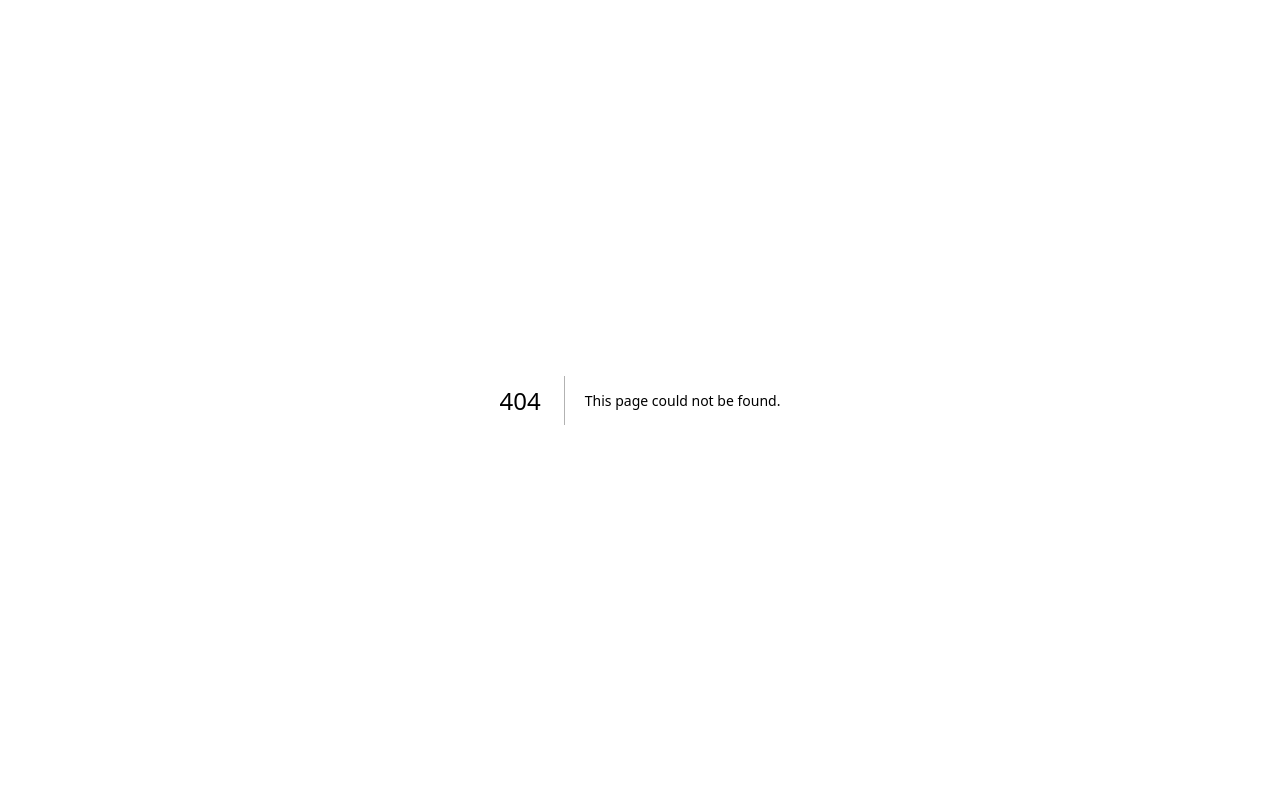
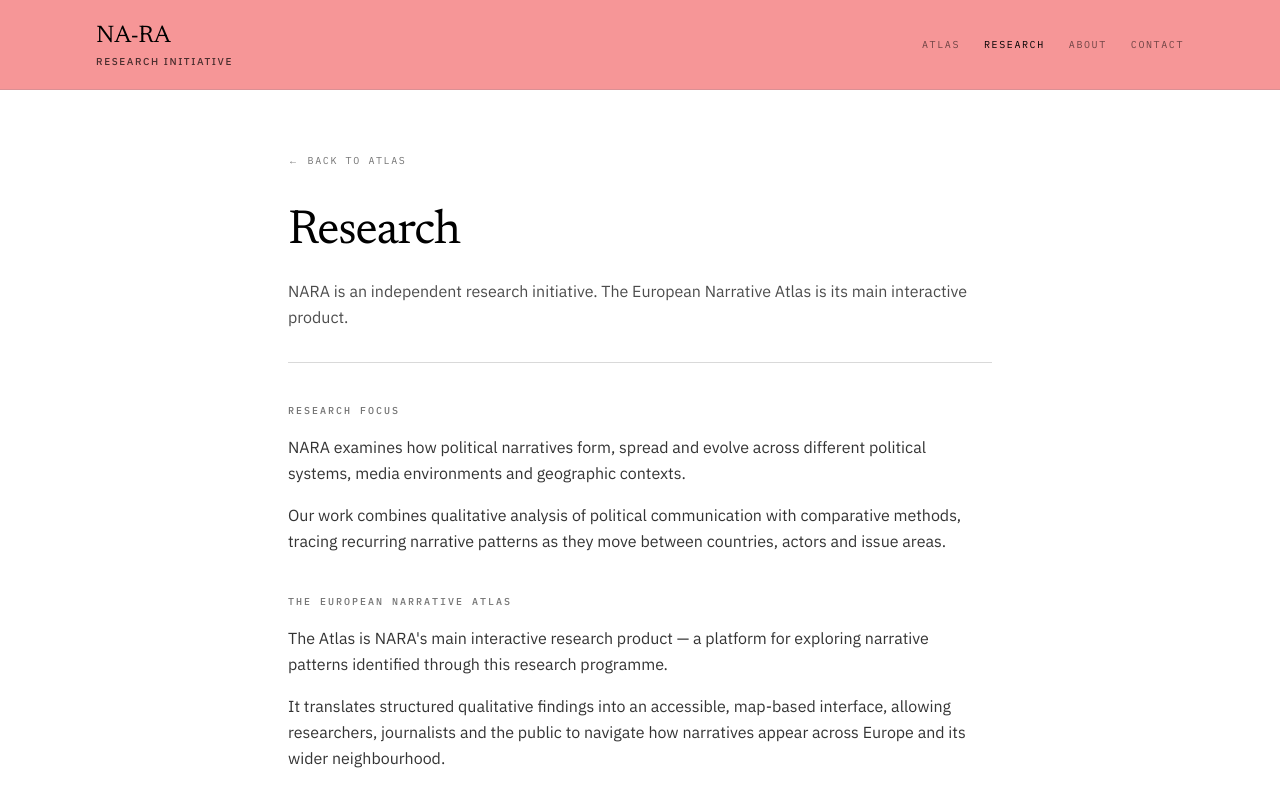
Before and after one commit to t0rn1k3/nara, a Next.js app: page /research in a window 1280 px wide. Before the commit this address had no page. Shown: the top 800 px of the page. Built offline with nearby package versions, Linux system fonts and the light colour scheme.

Commit message:
Add site-wide navigation and clarify NARA vs Atlas branding

```diff
--- a/app/about/page.tsx
+++ b/app/about/page.tsx
@@ -4,7 +4,7 @@ import Link from "next/link";
 import { SiteHeader } from "@/components/site-header";
 
 export const metadata: Metadata = {
-  title: "About — NA-RA",
+  title: "About — NARA",
   description:
     "NARA is an independent research initiative focused on political narratives across Europe and its wider neighbourhood.",
 };
@@ -31,8 +31,12 @@ export default function AboutPage() {
 
         <header className="mt-8 border-b border-black/15 pb-8">
           <h1 className="font-serif text-4xl leading-tight tracking-tight text-black sm:text-5xl">
-            NARA — The European Narrative Atlas
+            About NARA
           </h1>
+          <p className="mt-4 font-sans text-base leading-relaxed text-black/70">
+            NARA is the overarching research initiative. The European Narrative
+            Atlas is its main interactive product.
+          </p>
         </header>
 
         <div className="mt-8 space-y-6">
--- a/app/contact/page.tsx
+++ b/app/contact/page.tsx
@@ -5,7 +5,7 @@ import { SiteHeader } from "@/components/site-header";
 import { CONTACT_EMAIL } from "@/lib/contact";
 
 export const metadata: Metadata = {
-  title: "Contact — NA-RA",
+  title: "Contact — NARA",
   description: "Get in touch with NARA for research, collaboration, or media enquiries.",
 };
 
--- /dev/null
+++ b/app/research/page.tsx
@@ -0,0 +1,81 @@
+import type { Metadata } from "next";
+import Link from "next/link";
+
+import { SiteHeader } from "@/components/site-header";
+
+export const metadata: Metadata = {
+  title: "Research — NARA",
+  description:
+    "NARA's research programme on political narratives across Europe and its wider neighbourhood.",
+};
+
+const sections = [
+  {
+    title: "Research focus",
+    paragraphs: [
+      "NARA examines how political narratives form, spread and evolve across different political systems, media environments and geographic contexts.",
+      "Our work combines qualitative analysis of political communication with comparative methods, tracing recurring narrative patterns as they move between countries, actors and issue areas.",
+    ],
+  },
+  {
+    title: "The European Narrative Atlas",
+    paragraphs: [
+      "The Atlas is NARA's main interactive research product — a platform for exploring narrative patterns identified through this research programme.",
+      "It translates structured qualitative findings into an accessible, map-based interface, allowing researchers, journalists and the public to navigate how narratives appear across Europe and its wider neighbourhood.",
+    ],
+  },
+  {
+    title: "Methodology",
+    paragraphs: [
+      "Research is based on systematic qualitative coding of political texts, speeches and media coverage, combined with expert assessment and cross-country comparison.",
+      "Narrative patterns are identified through iterative analysis, validated against multiple sources and contexts before being mapped in the Atlas.",
+    ],
+  },
+] as const;
+
+export default function ResearchPage() {
+  return (
+    <div className="min-h-dvh bg-[var(--map-ocean-deep)] text-black/80">
+      <SiteHeader />
+      <article className="mx-auto max-w-3xl px-6 py-10 sm:px-8 lg:py-14">
+        <Link
+          href="/"
+          className="inline-flex items-center gap-2 font-mono text-[10px] tracking-[0.16em] text-black/55 uppercase transition-colors hover:text-black"
+        >
+          <span aria-hidden>←</span>
+          Back to Atlas
+        </Link>
+
+        <header className="mt-8 border-b border-black/15 pb-8">
+          <h1 className="font-serif text-4xl leading-tight tracking-tight text-black sm:text-5xl">
+            Research
+          </h1>
+          <p className="mt-4 font-sans text-base leading-relaxed text-black/70">
+            NARA is an independent research initiative. The European Narrative
+            Atlas is its main interactive product.
+          </p>
+        </header>
+
+        <div className="mt-10 space-y-10">
+          {sections.map(({ title, paragraphs }) => (
+            <section key={title}>
+              <h2 className="font-mono text-[10px] font-medium tracking-[0.2em] text-black/55 uppercase">
+                {title}
+              </h2>
+              <div className="mt-4 space-y-4">
+                {paragraphs.map((paragraph) => (
+                  <p
+                    key={paragraph.slice(0, 40)}
+                    className="font-sans text-base leading-relaxed text-black/80"
+                  >
+                    {paragraph}
+                  </p>
+                ))}
+              </div>
+            </section>
+          ))}
+        </div>
+      </article>
+    </div>
+  );
+}
--- /dev/null
+++ b/components/brand-link.tsx
@@ -0,0 +1,36 @@
+import Link from "next/link";
+
+type BrandLinkProps = {
+  tagline: string;
+  size?: "default" | "large";
+  className?: string;
+};
+
+export function BrandLink({
+  tagline,
+  size = "default",
+  className,
+}: BrandLinkProps) {
+  const isLarge = size === "large";
+
+  return (
+    <Link href="/" className={`group inline-block ${className ?? ""}`}>
+      <span
+        className={`block font-serif text-black ${
+          isLarge
+            ? "text-[2.75rem] leading-none tracking-tight"
+            : "text-2xl"
+        }`}
+      >
+        NA-RA
+      </span>
+      <span
+        className={`block font-sans font-medium tracking-[0.16em] text-black/70 uppercase group-hover:text-black ${
+          isLarge ? "mt-2 text-[13px] tracking-[0.18em]" : "mt-0.5 text-[10px]"
+        }`}
+      >
+        {tagline}
+      </span>
+    </Link>
+  );
+}
--- a/components/narratives/aside-masthead.tsx
+++ b/components/narratives/aside-masthead.tsx
@@ -1,31 +1,15 @@
-import Link from "next/link";
+import { BrandLink } from "@/components/brand-link";
+import { SiteNav } from "@/components/site-nav";
 
 export function AsideMasthead() {
   return (
     <header className="shrink-0 border-b border-nara-grey-300/20 px-6 pt-6 pb-5">
       <div className="flex items-start justify-between gap-4">
-        <div>
-          <h1 className="mt-3 font-serif text-[2.75rem] leading-none font-normal tracking-tight text-black">
-            NA-RA
-          </h1>
-          <p className="mt-2 font-sans text-[13px] font-medium tracking-[0.18em] uppercase">
-            The European Narrative Atlas
-          </p>
+        <div className="mt-3">
+          <h1 className="sr-only">NARA — The European Narrative Atlas</h1>
+          <BrandLink tagline="The European Narrative Atlas" size="large" />
         </div>
-        <nav className="mt-3 flex shrink-0 flex-col items-end gap-1">
-          <Link
-            href="/about"
-            className="font-mono text-[10px] tracking-[0.16em] text-black/55 uppercase transition-colors hover:text-black"
-          >
-            About
-          </Link>
-          <Link
-            href="/contact"
-            className="font-mono text-[10px] tracking-[0.16em] text-black/55 uppercase transition-colors hover:text-black"
-          >
-            Contact
-          </Link>
-        </nav>
+        <SiteNav orientation="vertical" />
       </div>
     </header>
   );
--- a/components/site-header.tsx
+++ b/components/site-header.tsx
@@ -1,15 +1,12 @@
-import Link from "next/link";
+import { BrandLink } from "@/components/brand-link";
+import { SiteNav } from "@/components/site-nav";
 
 export function SiteHeader() {
   return (
     <div className="border-b border-nara-grey-300/20 bg-[var(--nara-aside-bg)]">
       <div className="mx-auto flex max-w-6xl items-center justify-between px-6 py-5 sm:px-8">
-        <Link href="/" className="group">
-          <span className="font-serif text-2xl text-black">NA-RA</span>
-          <span className="mt-0.5 block font-sans text-[10px] font-medium tracking-[0.16em] text-black/70 uppercase group-hover:text-black">
-            The European Narrative Atlas
-          </span>
-        </Link>
+        <BrandLink tagline="Research Initiative" />
+        <SiteNav />
       </div>
     </div>
   );
--- /dev/null
+++ b/components/site-nav.tsx
@@ -0,0 +1,41 @@
+"use client";
+
+import Link from "next/link";
+import { usePathname } from "next/navigation";
+
+import { isNavItemActive, MAIN_NAV } from "@/lib/navigation";
+
+type SiteNavProps = {
+  orientation?: "horizontal" | "vertical";
+};
+
+export function SiteNav({ orientation = "horizontal" }: SiteNavProps) {
+  const pathname = usePathname();
+
+  return (
+    <nav
+      className={
+        orientation === "vertical"
+          ? "flex shrink-0 flex-col items-end gap-1"
+          : "flex items-center gap-5 sm:gap-6"
+      }
+    >
+      {MAIN_NAV.map(({ label, href }) => {
+        const active = isNavItemActive(href, pathname);
+
+        return (
+          <Link
+            key={href}
+            href={href}
+            aria-current={active ? "page" : undefined}
+            className={`font-mono text-[10px] tracking-[0.16em] uppercase transition-colors ${
+              active ? "text-black" : "text-black/55 hover:text-black"
+            }`}
+          >
+            {label}
+          </Link>
+        );
+      })}
+    </nav>
+  );
+}
--- /dev/null
+++ b/lib/navigation.ts
@@ -0,0 +1,16 @@
+export const MAIN_NAV = [
+  { label: "Atlas", href: "/" },
+  { label: "Research", href: "/research" },
+  { label: "About", href: "/about" },
+  { label: "Contact", href: "/contact" },
+] as const;
+
+export type MainNavItem = (typeof MAIN_NAV)[number];
+
+export function isNavItemActive(href: string, pathname: string): boolean {
+  if (href === "/") {
+    return pathname === "/" || pathname.startsWith("/narratives/");
+  }
+
+  return pathname === href || pathname.startsWith(`${href}/`);
+}
```
